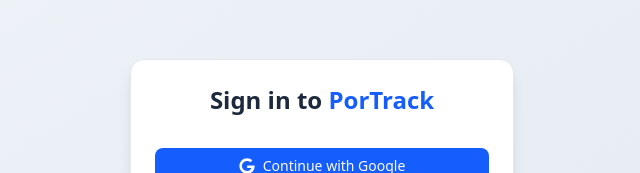
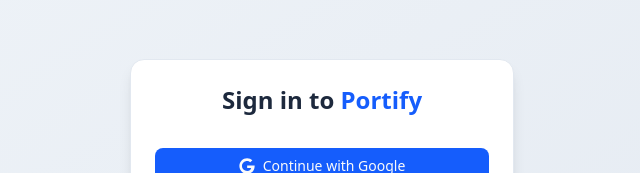
Before and after one commit to melisandregod/portfolio-tracker-wep-app-class, a Next.js app: page /login in a window 1280 px wide. Shown: the part 234-407 px from the top of the page, without its empty margins (318-958 px from the left). Built offline with nearby package versions, Linux system fonts and the light colour scheme.

Commit message:
fix: add project name to Portify

```diff
--- a/src/app/(main)/layout.tsx
+++ b/src/app/(main)/layout.tsx
@@ -18,7 +18,7 @@
 });
 
 export const metadata: Metadata = {
-  title: "PortTracker",
+  title: "Portify",
   description: "Generated by Next.js + Auth.js",
 };
 
--- a/src/app/login/page.tsx
+++ b/src/app/login/page.tsx
@@ -9,7 +9,7 @@
       <Card className="w-full max-w-sm shadow-lg border border-slate-200">
         <CardHeader className="text-center">
           <CardTitle className="text-2xl font-bold text-slate-800">
-            Sign in to <span className="text-blue-600">PorTrack</span>
+            Sign in to <span className="text-blue-600">Portify</span>
           </CardTitle>
         </CardHeader>
         <CardContent className="flex flex-col items-center justify-center gap-4">
```
Also changed, not shown: 1 other file (tests, documents, lock files or other folders).
